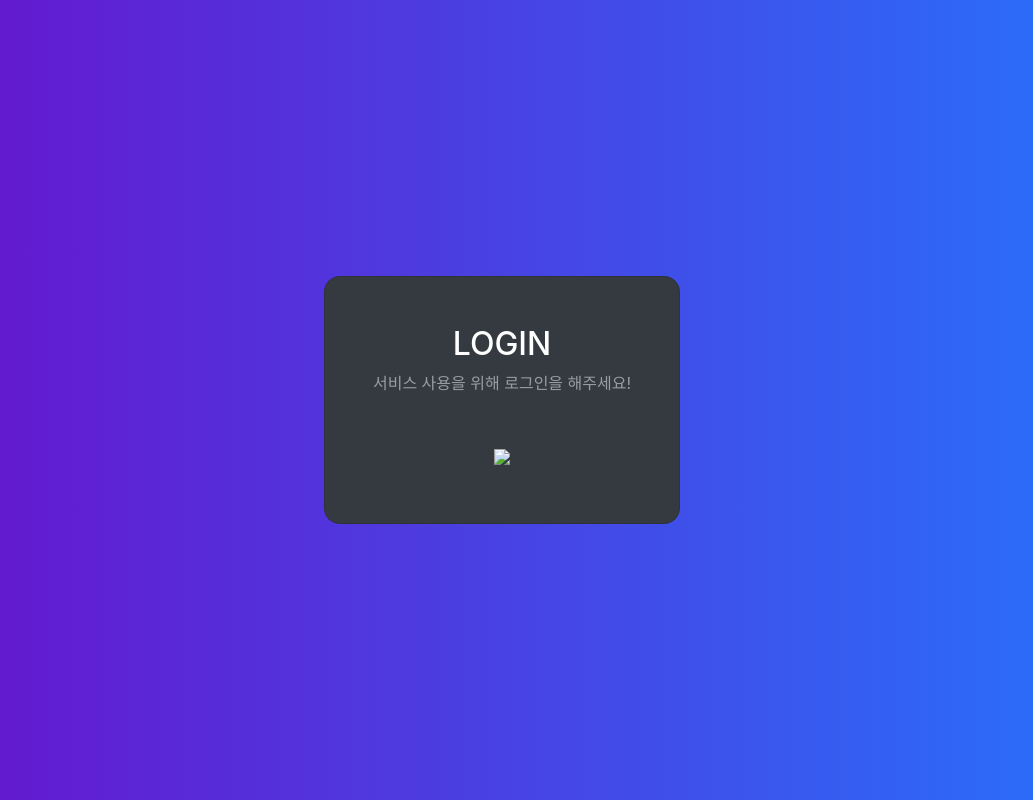
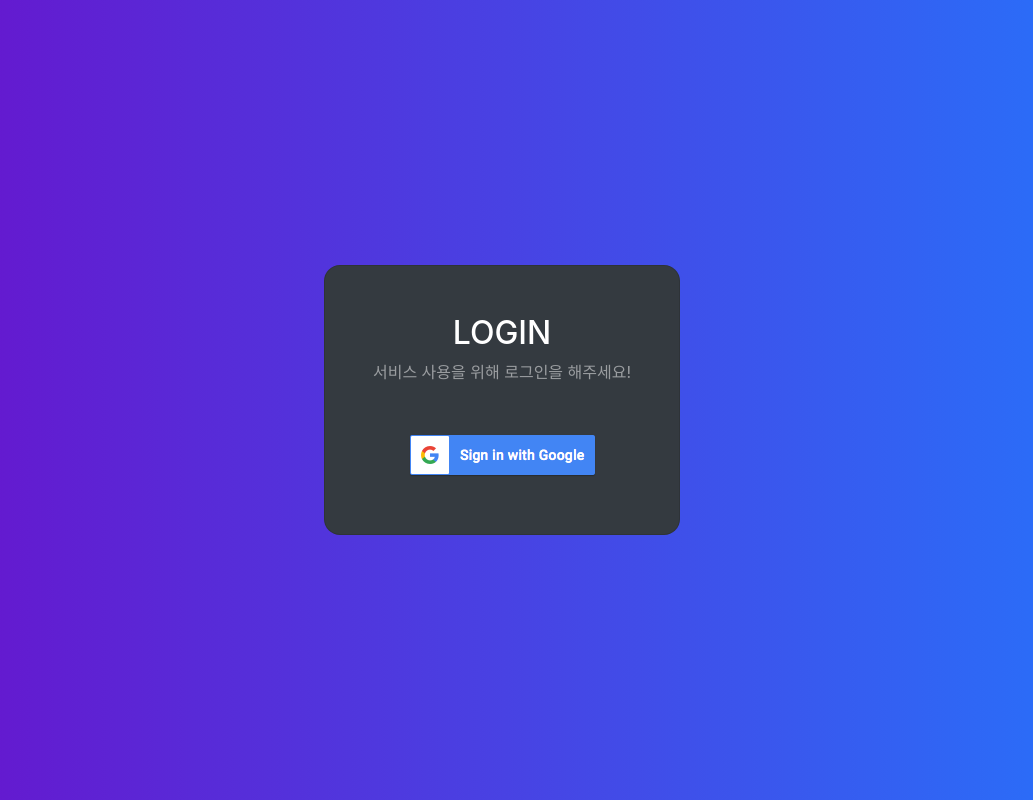
Before and after one commit to jinyr1128/TodoBlog, a plain HTML site: page src/main/resources/templates/oauthLogin.html in a window 1280 px wide. Shown: the whole page, without its empty margins (123-1156 px from the left). Drawn offline with nearby package versions, Linux system fonts and the light colour scheme; the site is published under a folder, as on GitHub Pages, so addresses that start at the root find nothing.

Commit message:
feat : oauthLogin.html

```diff
--- a/src/main/resources/templates/oauthLogin.html
+++ b/src/main/resources/templates/oauthLogin.html
@@ -21,9 +21,9 @@
                 <h2 class="text-white">LOGIN</h2>
                 <p class="text-white-50 mt-2 mb-5">서비스 사용을 위해 로그인을 해주세요!</p>
 
-        <div class = "mb-2">
+                <div class="mb-2">
                     <a href="/oauth2/authorization/google">
-            <img src="/img/google.png">
+                        <img src="../static/img/google.png"/>
                     </a>
                 </div>
             </div>
```
Lines whose indentation alone changed are shown as unchanged.
